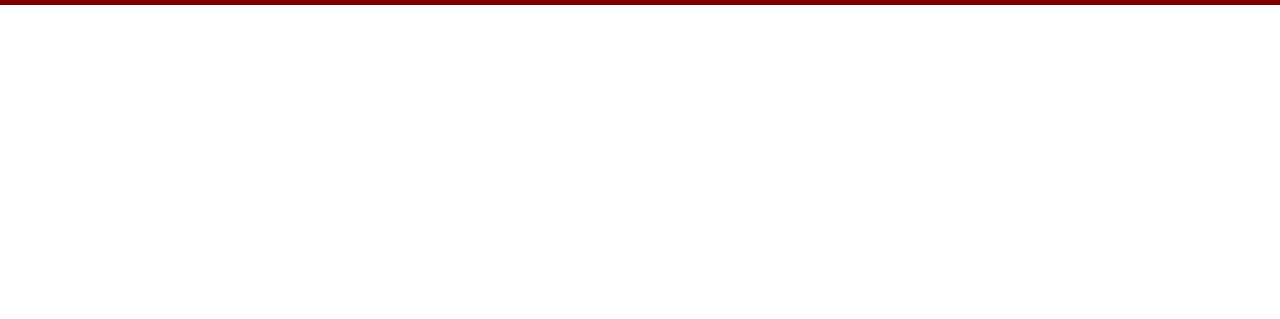
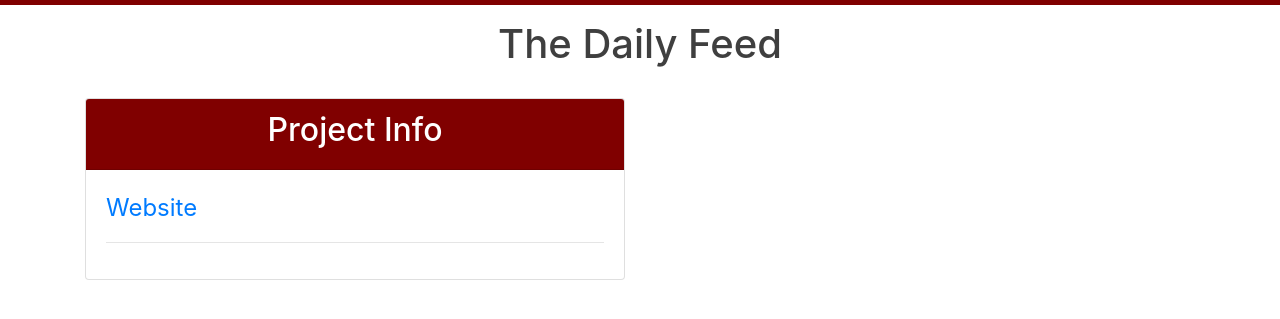
Before and after one commit to jeffreytwoods2/portfolio, a plain HTML site: page daily-feed.html in a window 1280 px wide. Shown: the part 53-372 px from the top of the page. Drawn offline with nearby package versions, Linux system fonts and the light colour scheme.

Commit message:
Set up structure of portfolio pages

```diff
--- a/daily-feed.html
+++ b/daily-feed.html
@@ -35,6 +35,26 @@
       </ul>
     </div>
   </nav>
+
+  <header class="text-center">
+    <h1>The Daily Feed</h1>
+  </header>
+
+  <main class="container">
+    <div class="row">
+      <div class="col-md-6">
+        <div class="card">
+          <div class="card-header text-center">
+            <h2>Project Info</h2>
+          </div>
+          <div class="card-body project-info">
+            <a href="https://jeffreytwoods2.github.io/DailyFeed/" target="_blank">Website</a>
+            <hr>
+          </div>
+        </div>
+      </div>
+    </div>
+  </main>
   <!--Bootstrap JS-->
   <script src="https://code.jquery.com/jquery-3.5.1.slim.min.js" integrity="sha384-DfXdz2htPH0lsSSs5nCTpuj/zy4C+OGpamoFVy38MVBnE+IbbVYUew+OrCXaRkfj" crossorigin="anonymous"></script>
   <script src="https://cdn.jsdelivr.net/npm/bootstrap@4.5.3/dist/js/bootstrap.bundle.min.js" integrity="sha384-ho+j7jyWK8fNQe+A12Hb8AhRq26LrZ/JpcUGGOn+Y7RsweNrtN/tE3MoK7ZeZDyx" crossorigin="anonymous"></script>
--- a/styles/style.css
+++ b/styles/style.css
@@ -38,11 +38,11 @@ header {
     background-color: maroon;
 }
 
-a {
+address a {
     color: white;
 }
 
-hr {
+address hr {
     background-color: white;
 }
 
```
Also changed, not shown: images/daily-feed.png (added).
